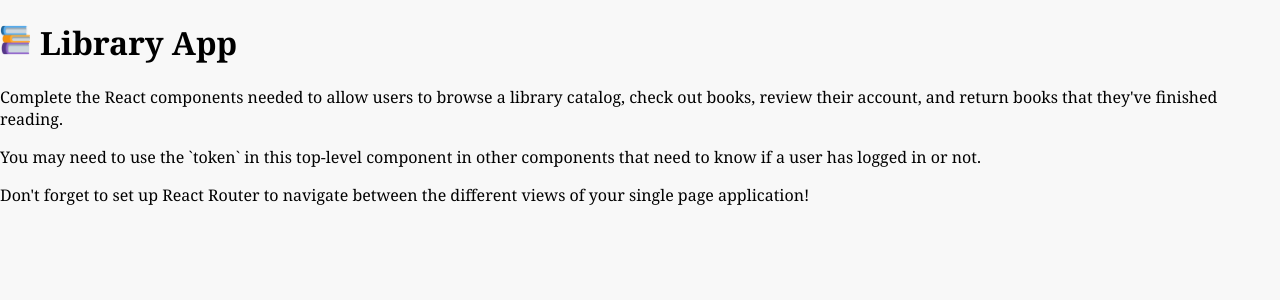
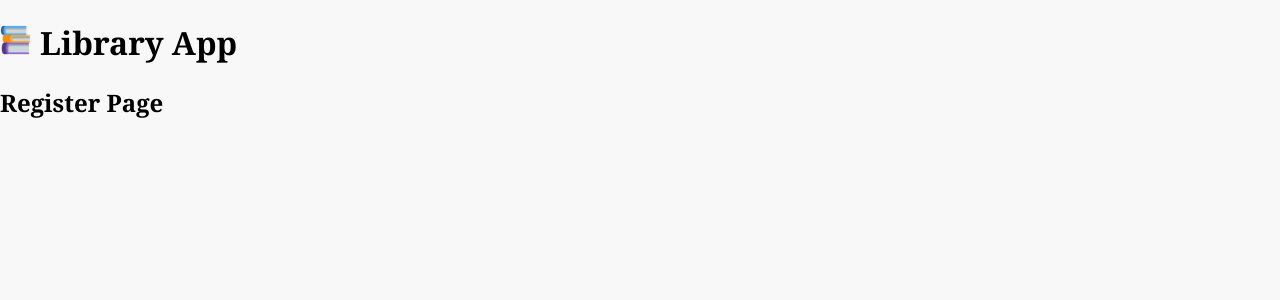
Before and after one commit to aedwardsk/Unit3.BookBuddy.Aedwards, a React (Vite) app: page /register in a window 1280 px wide. Shown: the top 300 px of the page. Built offline with nearby package versions, Linux system fonts and the light colour scheme; the HTML template or start-up script is replaced by a standard one.

Commit message:
Created routes and put some dummy code on Pages

```diff
--- a/src/App.jsx
+++ b/src/App.jsx
@@ -1,20 +1,19 @@
-import { useState } from 'react'
-import bookLogo from './assets/books.png'
+import { useState } from "react";
+import bookLogo from "./assets/books.png";
+import AppRoutes from "./Routes/AppRoutes";
 
 function App() {
-  const [token, setToken] = useState(null)
+  const [token, setToken] = useState(null);
 
   return (
     <>
-      <h1><img id='logo-image' src={bookLogo}/>Library App</h1>
-
-      <p>Complete the React components needed to allow users to browse a library catalog, check out books, review their account, and return books that they've finished reading.</p>
-
-      <p>You may need to use the `token` in this top-level component in other components that need to know if a user has logged in or not.</p>
-
-      <p>Don't forget to set up React Router to navigate between the different views of your single page application!</p>
+      <h1>
+        <img id='logo-image' src={bookLogo} />
+        Library App
+      </h1>
+      <AppRoutes />
     </>
-  )
+  );
 }
 
-export default App
+export default App;
--- /dev/null
+++ b/src/Routes/AppRoutes.jsx
@@ -0,0 +1,23 @@
+import React from "react";
+import { Route, Routes } from "react-router-dom";
+import Account from "../components/Account";
+import SingleBook from "../components/SingleBook";
+import Books from "../components/Books";
+import Login from "../components/Login";
+import Register from "../components/Register";
+
+function AppRoutes() {
+  return (
+    <>
+      <Routes>
+        <Route path='/' element={<Books />} />
+        <Route path='/login' element={<Login />} />
+        <Route path='/register' element={<Register />} />
+        <Route path='/books/:bookId' element={<SingleBook />} />
+        <Route path='/account' element={<Account />} />
+      </Routes>
+    </>
+  );
+}
+
+export default AppRoutes;
--- a/src/components/Account.jsx
+++ b/src/components/Account.jsx
@@ -1 +1,12 @@
 /* TODO - add your code to create a functional React component that renders account details for a logged in user. Fetch the account data from the provided API. You may consider conditionally rendering a message for other users that prompts them to log in or create an account.  */
+import React from "react";
+
+function Account() {
+  return (
+    <div>
+      <h2>Account Page</h2>
+    </div>
+  );
+}
+
+export default Account;
--- a/src/components/Books.jsx
+++ b/src/components/Books.jsx
@@ -1 +1,13 @@
 /* TODO - add your code to create a functional React component that displays all of the available books in the library's catalog. Fetch the book data from the provided API. Users should be able to click on an individual book to navigate to the SingleBook component and view its details. */
+
+import React from "react";
+
+function Books() {
+  return (
+    <div>
+      <h2>Books Page</h2>
+    </div>
+  );
+}
+
+export default Books;
--- a/src/components/Login.jsx
+++ b/src/components/Login.jsx
@@ -1 +1,12 @@
 /* TODO - add your code to create a functional React component that renders a login form */
+import React from "react";
+
+function Login() {
+  return (
+    <div>
+      <h2>Login Page</h2>
+    </div>
+  );
+}
+
+export default Login;
--- a/src/components/Register.jsx
+++ b/src/components/Register.jsx
@@ -1 +1,12 @@
 /* TODO - add your code to create a functional React component that renders a registration form */
+import React from "react";
+
+function Register() {
+  return (
+    <div>
+      <h2>Register Page</h2>
+    </div>
+  );
+}
+
+export default Register;
--- a/src/components/SingleBook.jsx
+++ b/src/components/SingleBook.jsx
@@ -1 +1,13 @@
 /* TODO - add your code to create a functional React component that renders details for a single book. Fetch the book data from the provided API. You may consider conditionally rendering a 'Checkout' button for logged in users. */
+
+import React from "react";
+
+function SingleBook() {
+  return (
+    <div>
+      <h2>Single Book Page</h2>
+    </div>
+  );
+}
+
+export default SingleBook;
```
Also changed, not shown: src/components/Navigations.jsx (+10 -0 lines).
